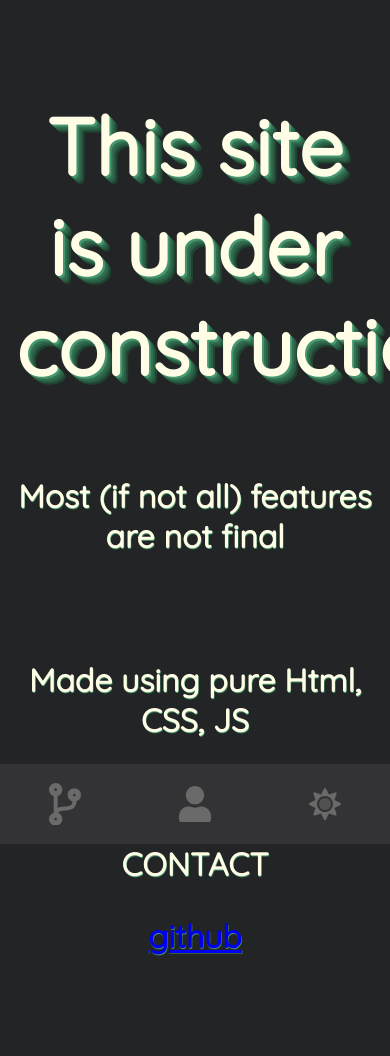
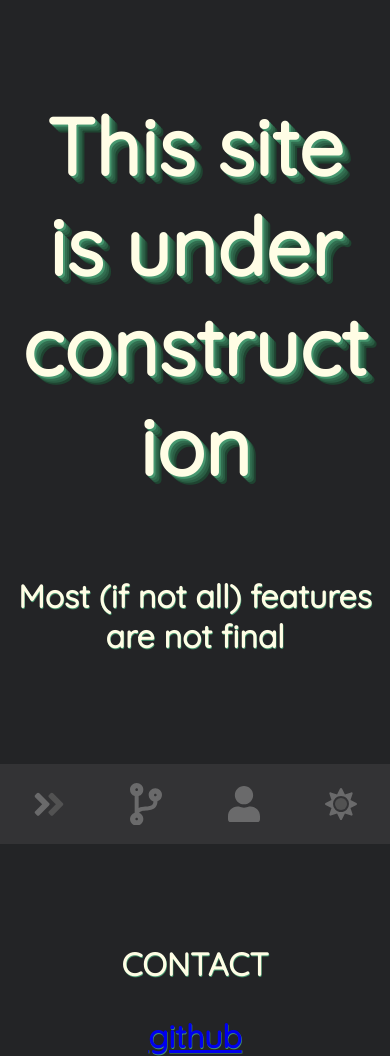
Before and after one commit to qepasa/sabat.dev, a Flask app: page / in a window 390 px wide; the page is wider, and only the part inside the window is pictured. Before the commit the page ends 956 px from the top of that part, so only its background shows below. Run offline with Flask 2, Linux system fonts and the light colour scheme.

Commit message:
overflow

```diff
--- a/main.py
+++ b/main.py
@@ -106,11 +106,6 @@
 @app.route('/marisa', methods=['GET'])
 def marisa():
 	return flask.send_from_directory(os.getcwd(), 'marisa.mp4', as_attachment=False)
-
-@app.route('/dl/agc.zip', methods=['GET'])
-def get_files():
-	return flask.send_from_directory(os.getcwd(), 'agc.zip', as_attachment=True)
-
 
 @app.route('/api/docs', methods=['GET'])
 def docs():
--- a/static/css/base.css
+++ b/static/css/base.css
@@ -131,11 +131,22 @@
 	width: 100vw;
 	height: 5rem;
   }
-  main {margin: 0;}
+  main {
+    margin: 0;
+    word-wrap: break-word;
+  }
 
-  .logo {display: none;}
-  .navbar-nav {flex-direction: row;}
-  .nav-link {justify-content: center;}
+  .logo {
+    background: var(--bg-mid);
+    margin-bottom: 0rem;
+  }
+  .navbar-nav {
+    flex-direction: row;
+    flex-wrap: nowrap;
+  }
+  .nav-link {
+    justify-content: center;
+  }
 }
 
 /* Large screens */
--- a/templates/base.html
+++ b/templates/base.html
@@ -36,7 +36,7 @@
 	<nav class="navbar">
 		<ul class="navbar-nav">
 			<li class="logo">
-				<a href="/#" class="nav-link">
+				<a href="/" class="nav-link">
 					<span class="link-text logo-text">sabat.dev</span>
 					<svg
 						aria-hidden="true"
--- a/templates/home.html
+++ b/templates/home.html
@@ -2,10 +2,12 @@
 
 {% block head %}
 	<link rel="stylesheet" href="{{ url_for('static', filename='css/home.css') }}">
+	<title>sabat.dev</title>
 {% endblock %}
 
 {% block content %}
 <div class="title">
+
 	<div class="big">
 		<p>This site is under construction</p>
 	</div>
```
